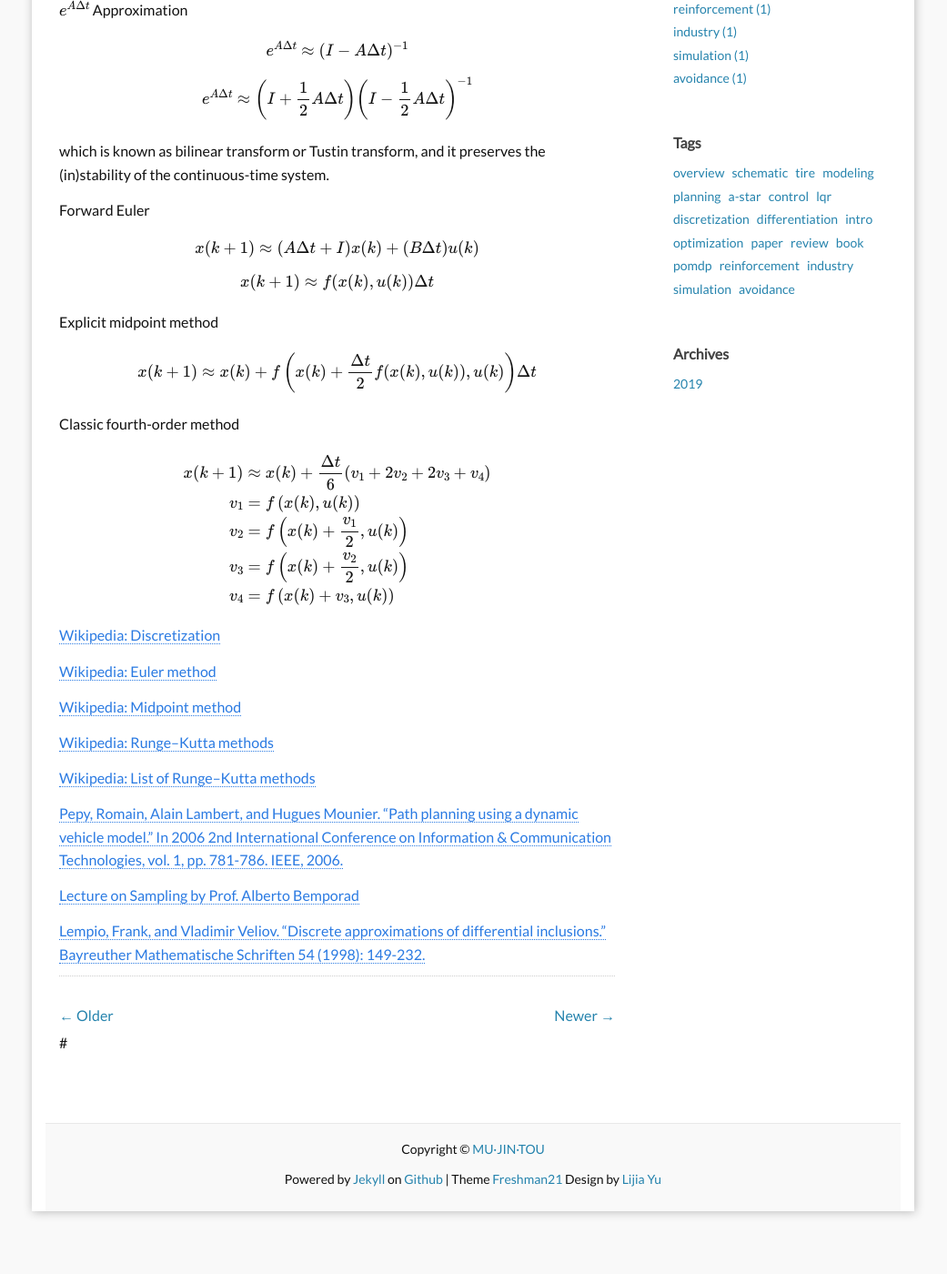
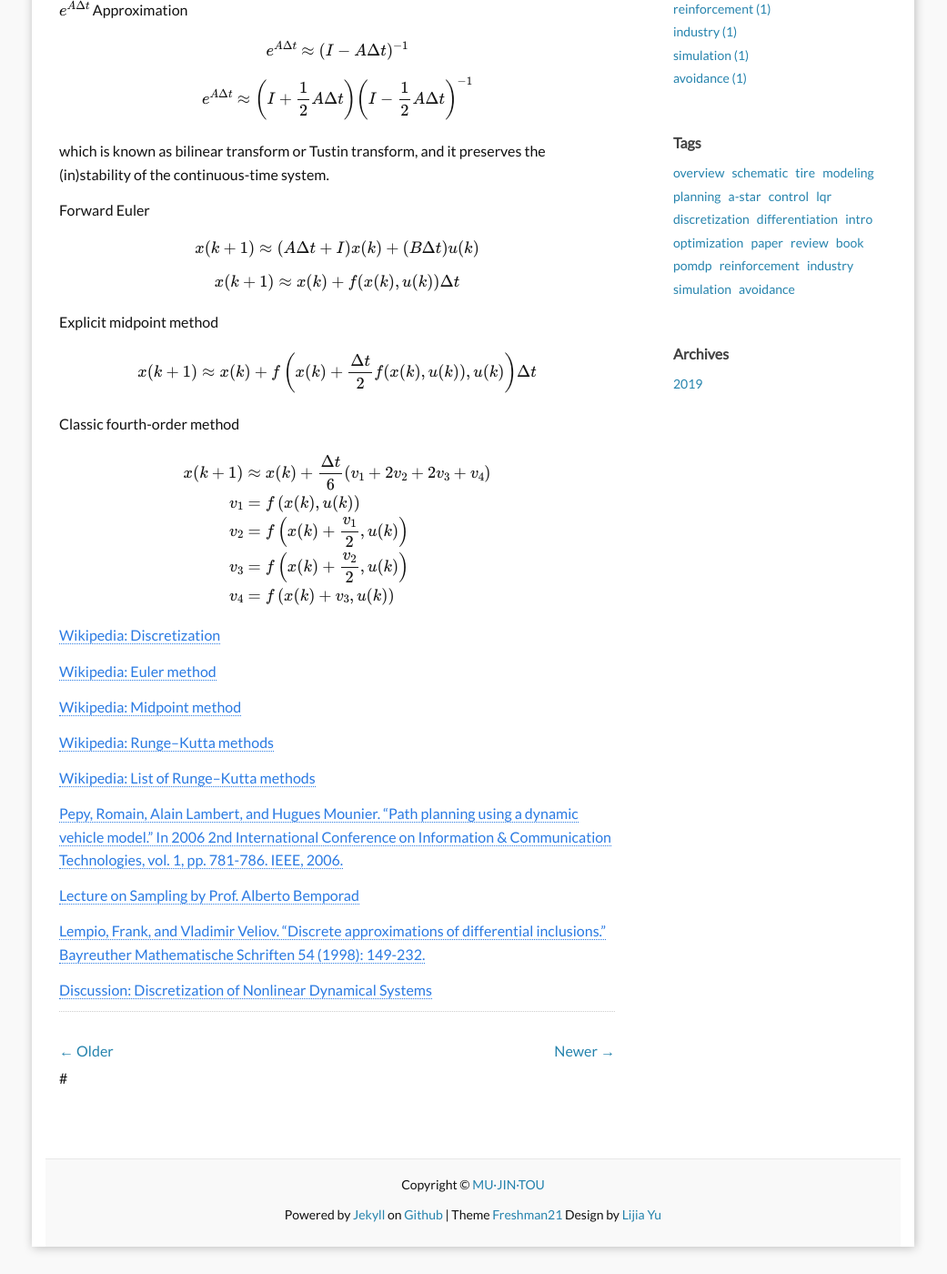
Before and after one commit to intonomos/blog, a Jekyll site: the page built from _posts/2019-03-14-Discretization.md, in a window 1280 px wide and 1400 px high, scrolled down 708 px. Shown: the whole window at 91% size, without its empty margins (120-1161 px from the left). Built offline with Jekyll 4.4.1, drawn with Linux system fonts in a browser that asks for light colours; formulas are drawn with MathJax 3; comment, search, counter and statistics services are not loaded; before the commit the page ends 2069 px from its top, so only the background shows below that.

Commit message:
Update 2019-03-14-Discretization.md

```diff
--- a/_posts/2019-03-14-Discretization.md
+++ b/_posts/2019-03-14-Discretization.md
@@ -56,7 +56,7 @@ x(k+1) \approx (A \Delta t + I) x(k) + (B \Delta t) u(k)
 $$
 
 $$
-x(k+1) \approx  f(x(k), u(k)) \Delta t
+x(k+1) \approx  x(k) + f(x(k), u(k)) \Delta t
 $$
 
 Explicit midpoint method
@@ -93,3 +93,5 @@ $$
 [Lecture on Sampling by Prof. Alberto Bemporad](http://cse.lab.imtlucca.it/~bemporad/teaching/ac/pdf/AC2-03-Sampling.pdf)
 
 [Lempio, Frank, and Vladimir Veliov. "Discrete approximations of differential inclusions." Bayreuther Mathematische Schriften 54 (1998): 149-232.](http://num.math.uni-bayreuth.de/en/publications/1998/lempio_et_al_bms_54_1998/index.html)
+
+[Discussion: Discretization of Nonlinear Dynamical Systems](https://www.researchgate.net/post/Discretization_of_nonlinear_dynamical_systems)
```
